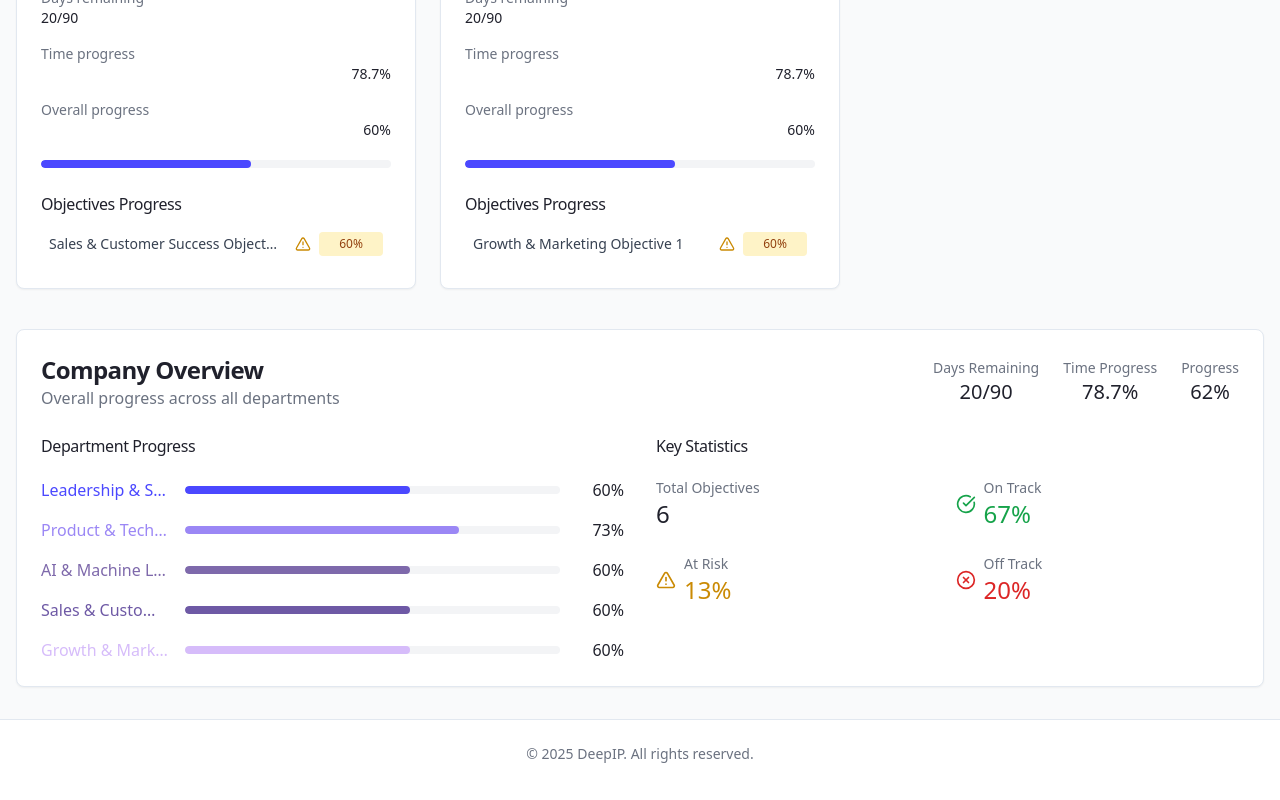
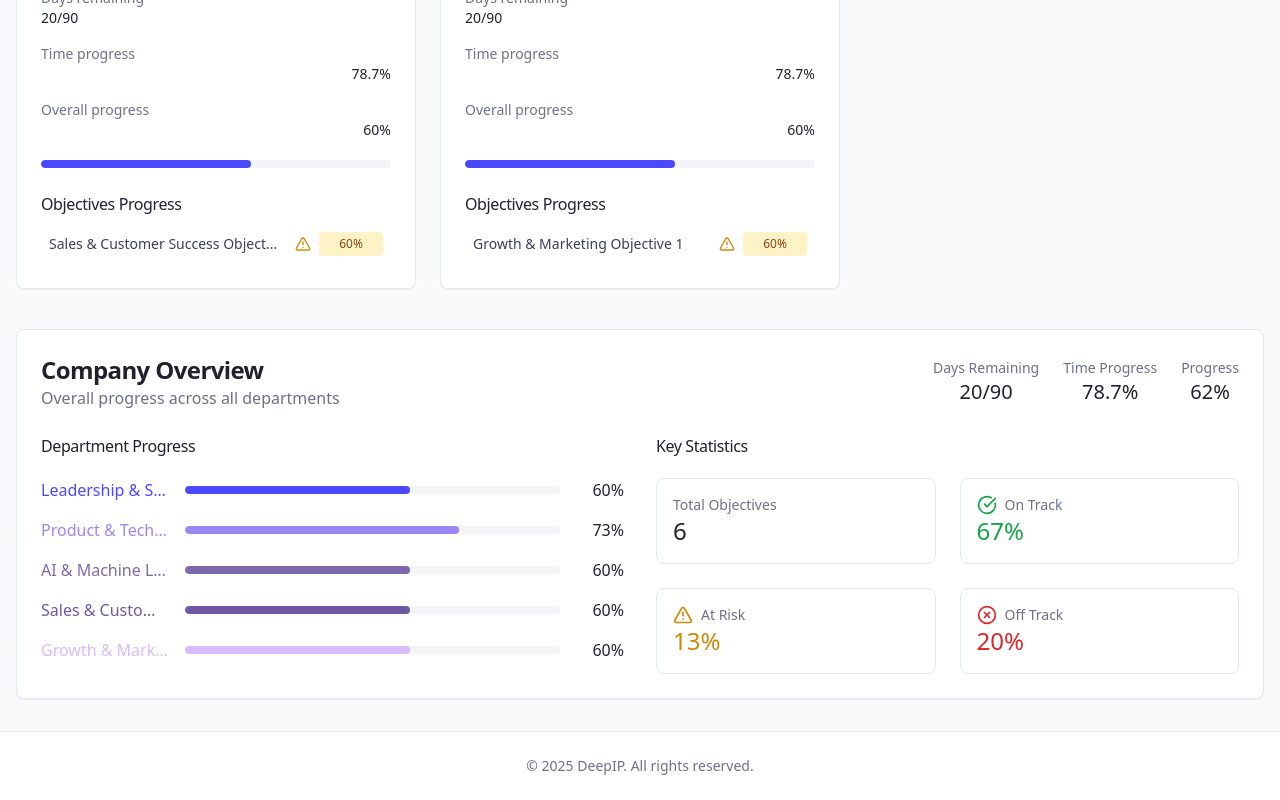
Before and after one commit to Pluurp/deepip-okr-flux, a React (Vite) app: page / in a window 1280 px wide. Shown: the part 1186-1986 px from the top of the page. Built offline with nearby package versions, Linux system fonts and the light colour scheme.

Commit message:
Fix UI issues and restore design
- Remove duplicate button and adjust spacing.
- Restore Key Statistics section to original design.

```diff
--- a/src/pages/Index.tsx
+++ b/src/pages/Index.tsx
@@ -1,4 +1,3 @@
-
 import { useEffect, useMemo, useState } from "react";
 import DashboardLayout from "@/layouts/DashboardLayout";
 import { departments } from "@/data/departments";
@@ -28,16 +27,11 @@ const Index = () => {
     updateObjectives,
   } = useOKR();
 
-  // Add state for company objectives (read-only)
   const [companyObjectives, setCompanyObjectives] = useState<CompanyObjective[]>([]);
 
-  // Force a refresh when the component mounts to ensure latest data
   useEffect(() => {
     document.title = "OKR Dashboard | DeepIP";
-    // Ensure we have the latest stats on initial render
     refreshStats();
-
-    // Load company objectives
     setCompanyObjectives(loadCompanyObjectives());
   }, [refreshStats]);
 
@@ -49,27 +43,20 @@ const Index = () => {
     }
   };
 
-  // Handle department objective updates
   const handleAddDepartmentObjective = (departmentId: DepartmentId) => {
-    // Create new objective with global dates and cycle
     const newObjective = createNewObjective(departmentId);
-
-    // Override with global dates and cycle
     newObjective.startDate = globalStartDate;
     newObjective.endDate = globalEndDate;
     newObjective.cycle = cycle;
 
-    // Get current objectives for this department
     const currentObjectives = allDepartmentObjectives[departmentId] || [];
     const updatedObjectives = [...currentObjectives, newObjective];
 
-    // Update objectives in context
     updateObjectives(departmentId, updatedObjectives);
 
     toast.success(`New objective added to ${departmentId}`);
   };
 
-  // Use useMemo to calculate derived stats to prevent recalculation on every render
   const {
     objectives,
     overallProgress,
@@ -78,7 +65,6 @@ const Index = () => {
     statusCounts,
     totalObjectives
   } = useMemo(() => {
-    // Get all objectives from all departments using context instead of static data
     const departmentObjectives = {
       leadership: allDepartmentObjectives.leadership || [],
       product: allDepartmentObjectives.product || [],
@@ -87,28 +73,22 @@ const Index = () => {
       growth: allDepartmentObjectives.growth || [],
     };
 
-    // Flatten all objectives for calculations
     const allObjectives = Object.values(departmentObjectives).flat();
 
-    // Calculate overall company progress from all objectives
     const calculatedOverallProgress = allObjectives.length > 0
       ? Math.round(allObjectives.reduce((sum, obj) => sum + obj.progress, 0) / allObjectives.length)
       : 0;
 
-    // Calculate average time progress across departments
     const calculatedAvgTimeProgress = Object.values(contextStats).reduce((sum, stat) => sum + stat.timeProgress, 0) /
       Object.values(contextStats).length;
 
-    // Use the first department's days remaining (they should all be the same with global dates)
     const calculatedFirstDeptStats = Object.values(contextStats)[0] || { daysRemaining: 0, totalDays: 0 };
 
-    // Calculate status counts for all key results
     let onTrackCount = 0;
     let atRiskCount = 0;
     let offTrackCount = 0;
     let totalCount = 0;
 
-    // Process all key results to count statuses
     allObjectives.forEach(obj => {
       obj.keyResults.forEach(kr => {
         totalCount++;
@@ -122,7 +102,6 @@ const Index = () => {
       });
     });
 
-    // Calculate percentages, avoid division by zero
     const onTrackPercentage = totalCount > 0 ? Math.round((onTrackCount / totalCount) * 100) : 0;
     const atRiskPercentage = totalCount > 0 ? Math.round((atRiskCount / totalCount) * 100) : 0;
     const offTrackPercentage = totalCount > 0 ? Math.round((offTrackCount / totalCount) * 100) : 0;
@@ -188,7 +167,6 @@ const Index = () => {
           </CardContent>
         </Card>
 
-        {/* Company OKRs Section (Read-Only) */}
         <Card className="mb-6 overflow-hidden border-0 shadow-sm">
           <div className="h-1.5 bg-deepip-primary"></div>
           <CardContent className="p-6">
@@ -284,37 +262,34 @@ const Index = () => {
 
               <div>
                 <h3 className="font-medium mb-5">Key Statistics</h3>
-                <div className="grid grid-cols-2 gap-y-6 gap-x-4">
-                  <div>
+                <div className="grid grid-cols-2 gap-6">
+                  <div className="p-4 rounded-lg border">
                     <p className="text-sm text-gray-500">Total Objectives</p>
                     <p className="text-2xl font-medium">{totalObjectives}</p>
                   </div>
-                  <div className="flex items-center">
-                    <div className="mr-2">
+
+                  <div className="p-4 rounded-lg border">
+                    <div className="flex items-center gap-2">
                       <StatusIcon status="On track" size={20} />
+                      <p className="text-sm text-gray-500">On Track</p>
                     </div>
-                    <div>
-                      <p className="text-sm text-gray-500">On Track</p>
-                      <p className="text-2xl font-medium text-green-600">{statusCounts.onTrack}%</p>
+                    <p className="text-2xl font-medium text-green-600">{statusCounts.onTrack}%</p>
+                  </div>
+
+                  <div className="p-4 rounded-lg border">
+                    <div className="flex items-center gap-2">
+                      <StatusIcon status="At Risk" size={20} />
+                      <p className="text-sm text-gray-500">At Risk</p>
                     </div>
+                    <p className="text-2xl font-medium text-yellow-600">{statusCounts.atRisk}%</p>
                   </div>
-                  <div className="flex items-center">
-                    <div className="mr-2">
-                      <StatusIcon status="At Risk" size={20} />
+
+                  <div className="p-4 rounded-lg border">
+                    <div className="flex items-center gap-2">
+                      <StatusIcon status="Off Track" size={20} />
+                      <p className="text-sm text-gray-500">Off Track</p>
                     </div>
-                    <div>
-                      <p className="text-sm text-gray-500">At Risk</p>
-                      <p className="text-2xl font-medium text-yellow-600">{statusCounts.atRisk}%</p>
-                    </div>
-                  </div>
-                  <div className="flex items-center">
-                    <div className="mr-2">
-                      <StatusIcon status="Off Track" size={20} />
-                    </div>
-                    <div>
-                      <p className="text-sm text-gray-500">Off Track</p>
-                      <p className="text-2xl font-medium text-red-600">{statusCounts.offTrack}%</p>
-                    </div>
+                    <p className="text-2xl font-medium text-red-600">{statusCounts.offTrack}%</p>
                   </div>
                 </div>
               </div>
```
